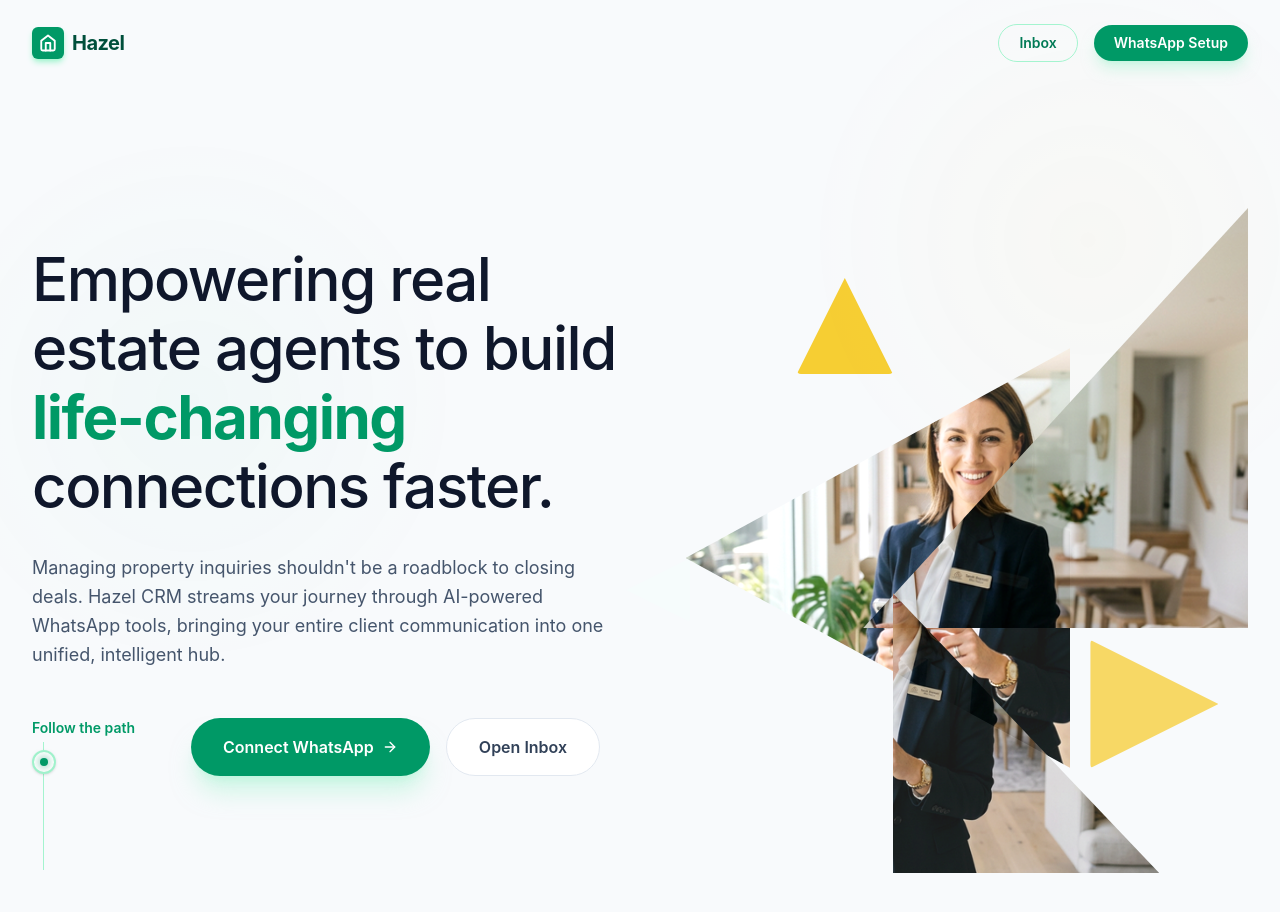
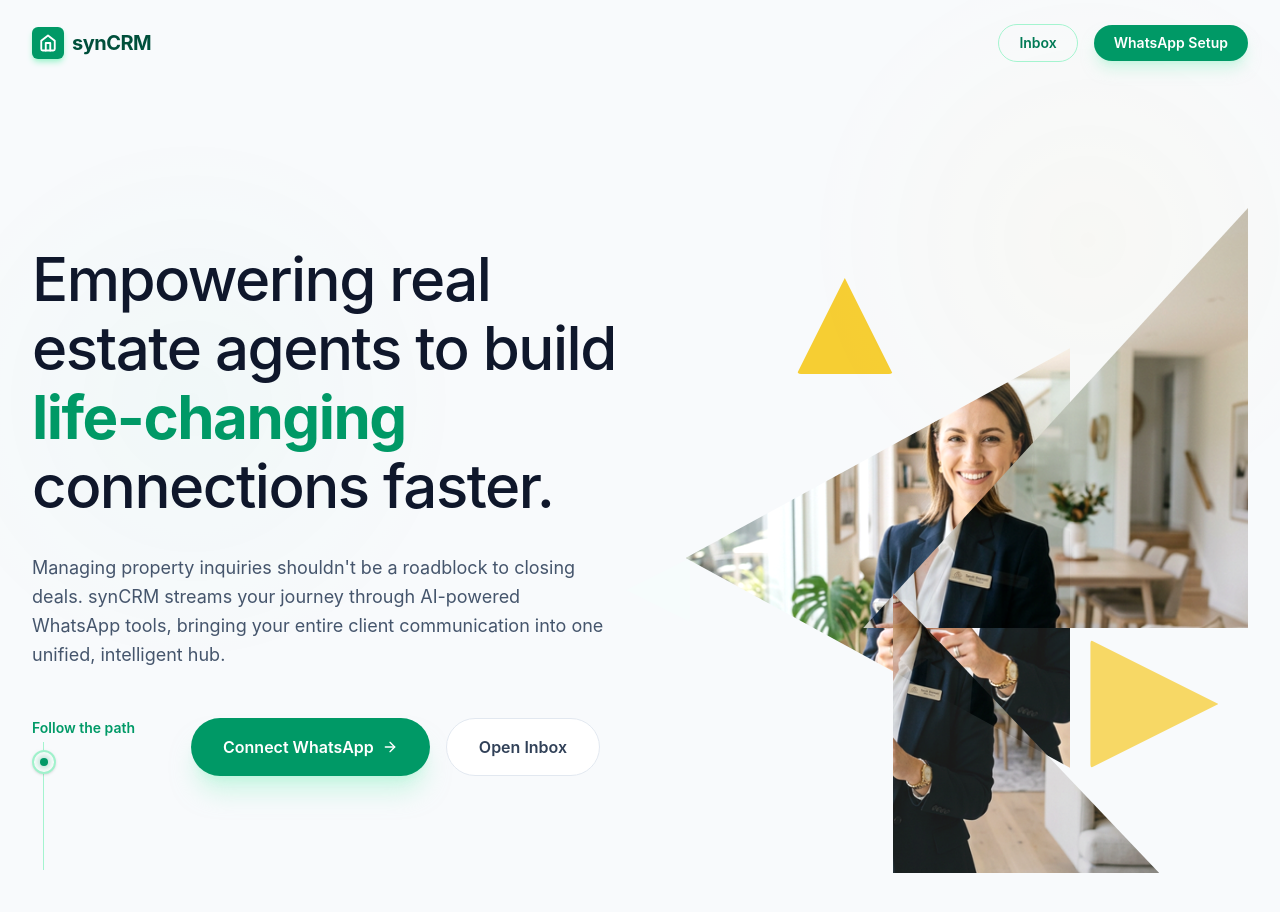
Before and after one commit to kevintiktokai/whatsapp-integration, a Next.js app: page / in a window 1280 px wide. Shown: the top 912 px of the page. Built offline with nearby package versions, Linux system fonts and the light colour scheme.

Commit message:
chore: Rename application from Hazel to synCRM

```diff
--- a/app/inbox/page.tsx
+++ b/app/inbox/page.tsx
@@ -37,7 +37,7 @@
                         Messages
                     </h1>
                     <p className="text-slate-600">
-                        Your WhatsApp conversations flowing directly into Hazel.
+                        Your WhatsApp conversations flowing directly into synCRM.
                     </p>
                 </div>
             </div>
--- a/app/page.tsx
+++ b/app/page.tsx
@@ -15,7 +15,7 @@
 
           <p className="text-lg text-slate-600 mb-12 leading-relaxed max-w-xl">
             Managing property inquiries shouldn't be a roadblock to closing deals.
-            Hazel CRM streams your journey through AI-powered WhatsApp tools, bringing your entire
+            synCRM streams your journey through AI-powered WhatsApp tools, bringing your entire
             client communication into one unified, intelligent hub.
           </p>
 
--- a/app/settings/whatsapp/page.tsx
+++ b/app/settings/whatsapp/page.tsx
@@ -122,7 +122,7 @@
                     WhatsApp <span className="text-emerald-600 font-bold">Integration</span>
                 </h1>
                 <p className="text-lg text-slate-600 max-w-2xl mx-auto">
-                    Connect your WhatsApp Business account securely through Meta to start managing client conversations directly in Hazel.
+                    Connect your WhatsApp Business account securely through Meta to start managing client conversations directly in synCRM.
                 </p>
             </div>
 
@@ -149,7 +149,7 @@
 
                         <p className="text-slate-600 mb-8 leading-relaxed">
                             {isConnected
-                                ? `You are currently connected as ${displayedNumber}. Hazel is securely routing your WhatsApp messages.`
+                                ? `You are currently connected as ${displayedNumber}. synCRM is securely routing your WhatsApp messages.`
                                 : "Click the button below to launch Meta's secure Embedded Signup flow. It only takes a minute to link your number."}
                         </p>
 
--- a/components/layout/Sidebar.tsx
+++ b/components/layout/Sidebar.tsx
@@ -22,7 +22,7 @@
                 <div className="w-8 h-8 bg-emerald-500 rounded-lg flex items-center justify-center shadow-lg shadow-emerald-200 shrink-0">
                     <MessageSquare className="text-white w-5 h-5" />
                 </div>
-                <span className="font-bold text-xl tracking-tight hidden lg:block">Hazel</span>
+                <span className="font-bold text-xl tracking-tight hidden lg:block">synCRM</span>
             </div>
 
             <nav className="flex-1 px-4 py-4 space-y-2">
--- a/components/layout/TopNav.tsx
+++ b/components/layout/TopNav.tsx
@@ -15,15 +15,15 @@
                         <polyline points="9 22 9 12 15 12 15 22"></polyline>
                     </svg>
                 </div>
-                <span className="font-bold text-xl tracking-tight text-emerald-900">Hazel</span>
+                <span className="font-bold text-xl tracking-tight text-emerald-900">synCRM</span>
             </Link>
 
             <div className="flex items-center gap-4">
                 <Link
                     href="/inbox"
                     className={`px-5 py-2 rounded-full border text-sm font-semibold transition-all ${pathname.startsWith('/inbox')
-                            ? 'border-emerald-600 text-emerald-700 bg-emerald-50'
-                            : 'border-emerald-200 text-emerald-700 hover:border-emerald-400 hover:bg-emerald-50/50'
+                        ? 'border-emerald-600 text-emerald-700 bg-emerald-50'
+                        : 'border-emerald-200 text-emerald-700 hover:border-emerald-400 hover:bg-emerald-50/50'
                         }`}
                 >
                     Inbox
```
